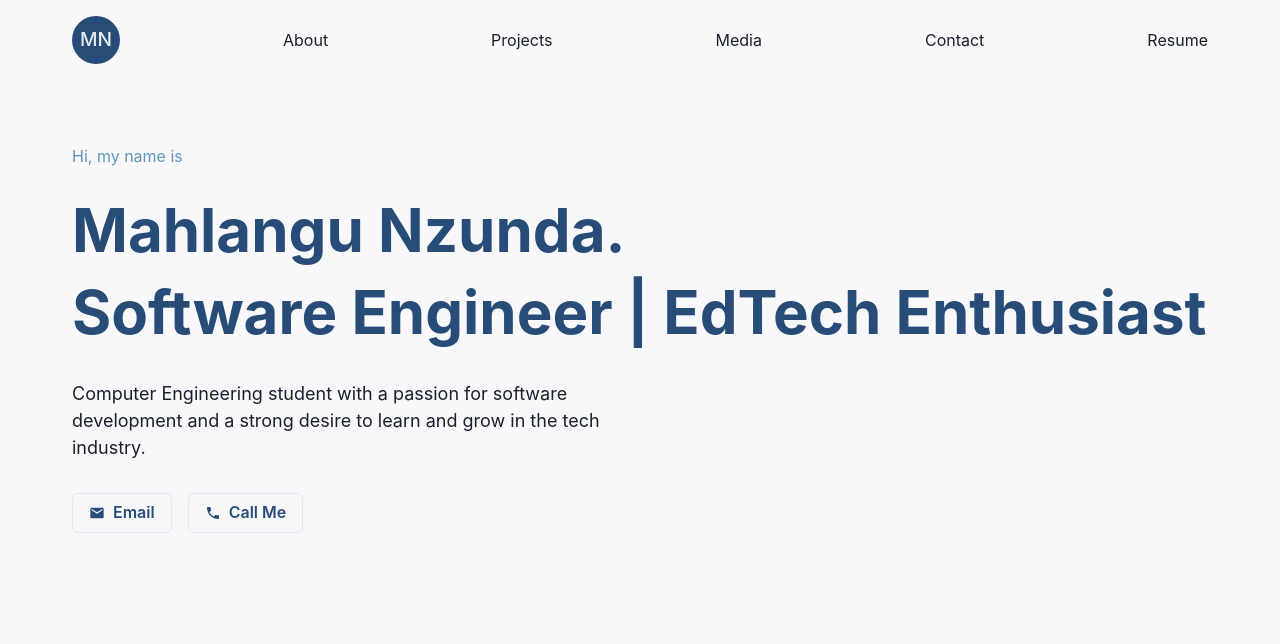
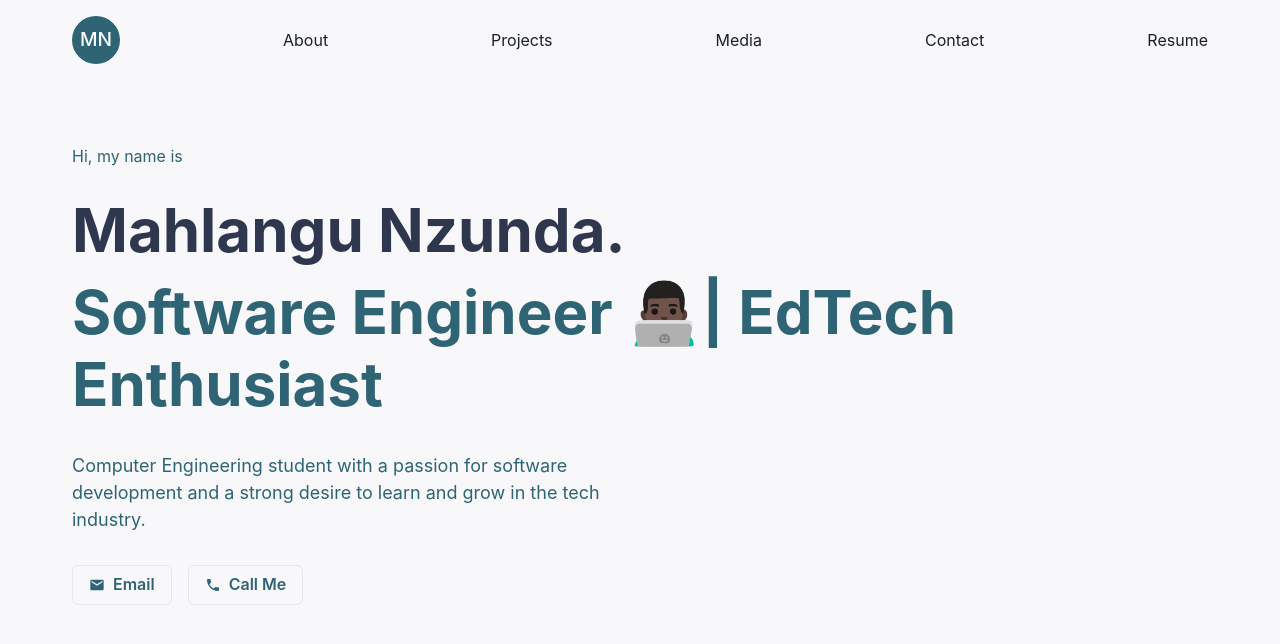
Before and after one commit to unclebinary1001/my-home, a Next.js app in the folder my-portfolio/: page / in a window 1280 px wide. Shown: the top 644 px of the page. Built offline with nearby package versions, Linux system fonts and the light colour scheme.

Commit message:
update navbar and header with new colors

```diff
--- a/my-portfolio/components/header.tsx
+++ b/my-portfolio/components/header.tsx
@@ -1,29 +1,30 @@
-import { Box, Button, Heading, Stack, Text, Link } from "@chakra-ui/react";
+import { Box, Button, Heading, Stack, Text, Link, Spacer } from "@chakra-ui/react";
 import { MdEmail, MdPhone } from "react-icons/md";
+
 export const Header = () => {
   return (
-    <Box maxW={"32 rem"}>
-      <Text mb={8} color={"#6096ba"}>
+    <Box maxW={"32 rem"} mb={16}>
+      <Text mb={8} color={"#2F6475"}>
         Hi, my name is
       </Text>
-      <Heading size="3xl" color={"#274c77"} mb={4}>
+      <Heading size="3xl" color={"#2f374e"} mb={4}>
         Mahlangu Nzunda.
       </Heading>
-      <Heading mb={8} color={"#274c77"} size="3xl" lineHeight={1.2}>
-        Software Engineer | EdTech Enthusiast
+      <Heading mb={8} color={"#2F6475"} size="3xl" lineHeight={1.2}>
+        Software Engineer 👨🏿‍💻| EdTech Enthusiast
       </Heading>
-      <Text mb={8} fontSize={"lg"} maxW={600} align={"left"}>
+      <Text mb={8} fontSize={"lg"} maxW={600} color={"#2F6475"} align={"left"}>
         Computer Engineering student with a passion for software development and
         a strong desire to learn and grow in the tech industry.
       </Text>
       <Stack direction="row" spacing={4}>
         <Link href="mailto:nzundamahlangu@gmail.co9m">
-          <Button leftIcon={<MdEmail />} color={"#274c77"} variant="outline">
+          <Button leftIcon={<MdEmail />} color={"#2F6475"} variant="outline">
             Email
           </Button>
         </Link>
         <Link href="tel:+1-601-345-5760">
-          <Button leftIcon={<MdPhone />} color={"#274c77"} variant="outline">
+          <Button leftIcon={<MdPhone />} color={"#2F6475"} variant="outline">
             Call Me
           </Button>
         </Link>
--- a/my-portfolio/components/navbar.tsx
+++ b/my-portfolio/components/navbar.tsx
@@ -7,13 +7,15 @@ export default function Navbar({}: Props) {
     <Flex alignItems={"center"} py={4} mb={16}>
       <WrapItem>
         <Avatar
-          color={"#e7ecef"}
-          backgroundColor={"#274c77"}
+          color={"#ffffff"}
+          backgroundColor={"#2F6475"}
           name="Mahlangu Nzunda"
         />
       </WrapItem>
       <Spacer />
+      <Link href="#about">
       <Text>About</Text>
+      </Link>
       <Spacer />
       <Text>Projects</Text>
       <Spacer />
```
